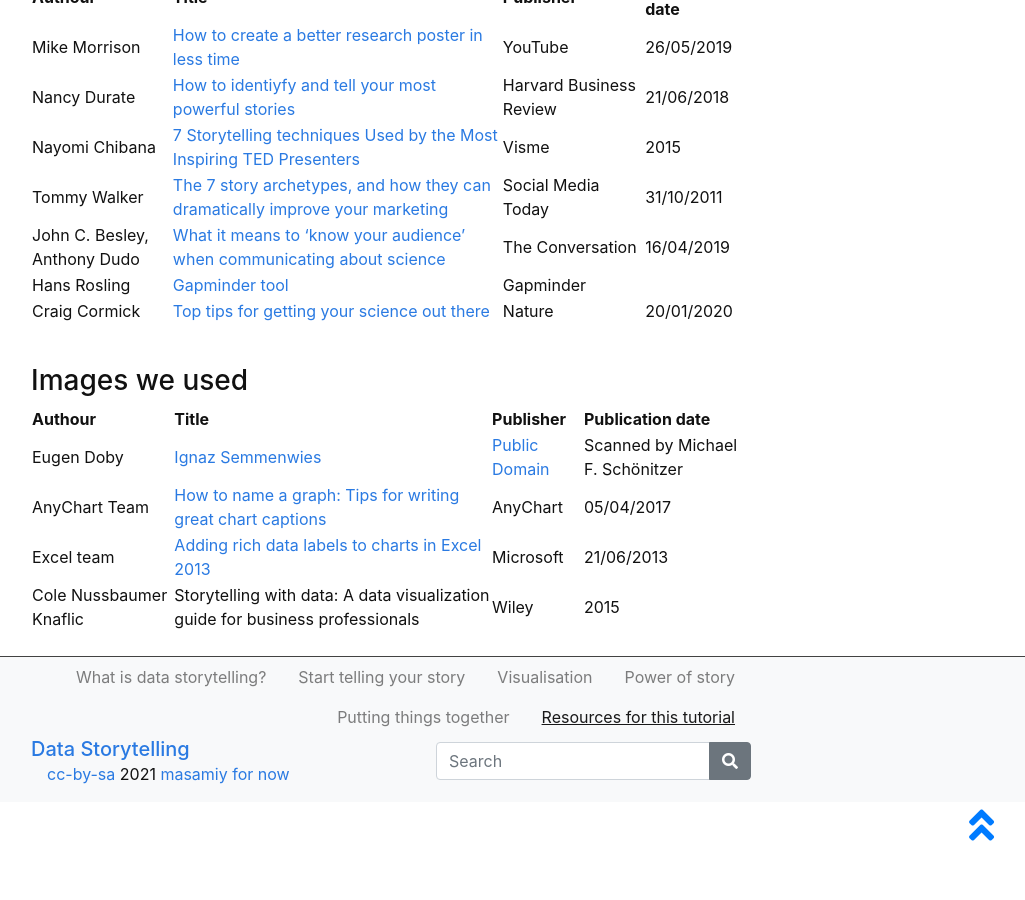
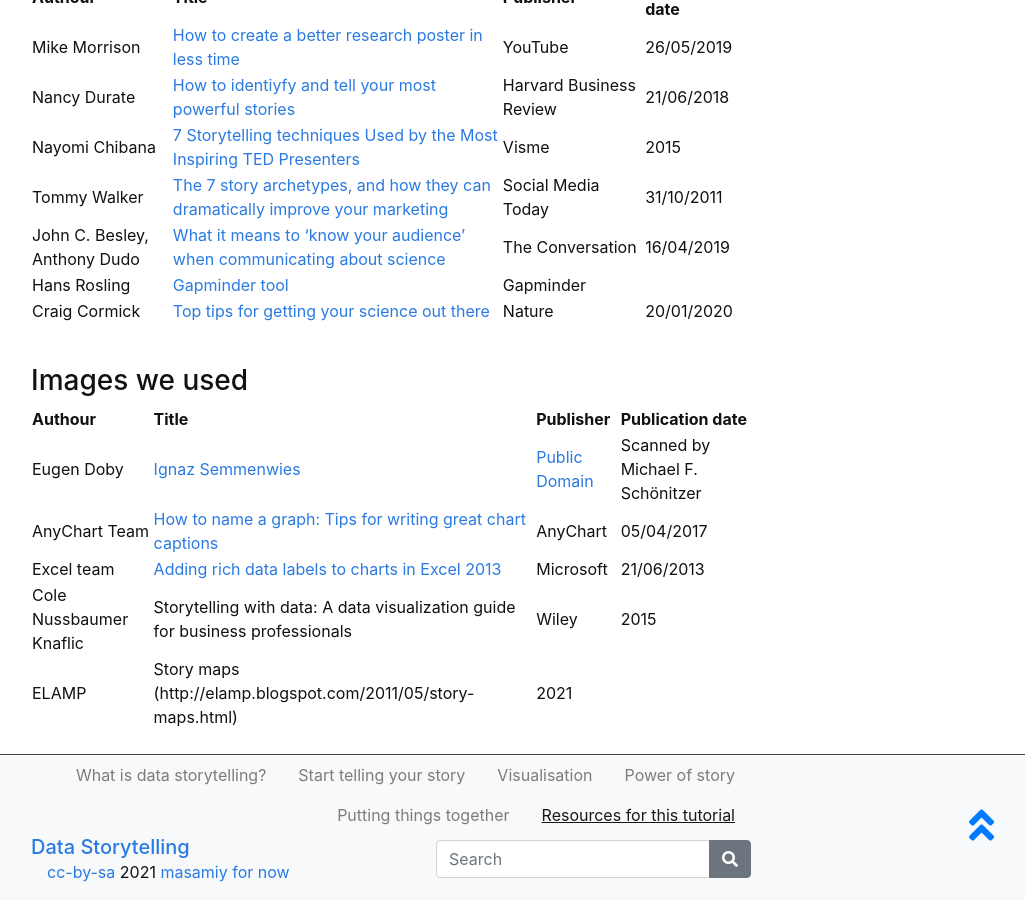
Before and after one commit to masamiy/DataStoryTelling, a Jekyll site: the page built from content/5-Resources.md, in a window 1280 px wide and 900 px high, scrolled down 673 px. Shown: the whole window, without its empty margins (249-1274 px from the left). Built offline with Jekyll 4.4.1, drawn with Linux system fonts in a browser that asks for light colours.

Commit message:
Update 5-Resources.md

```diff
--- a/content/5-Resources.md
+++ b/content/5-Resources.md
@@ -34,3 +34,4 @@ nav: Resources for this tutorial
 | AnyChart Team | [How to name a graph: Tips for writing great chart captions](https://www.anychart.com/blog/2017/04/05/chart-captions-title-graph-tips/) | AnyChart | 05/04/2017|
 | Excel team | [Adding rich data labels to charts in Excel 2013](https://www.microsoft.com/en-us/microsoft-365/blog/2013/06/21/adding-rich-data-labels-to-charts-in-excel-2013/) | Microsoft | 21/06/2013|
 | Cole Nussbaumer Knaflic | Storytelling with data: A data visualization guide for business professionals | Wiley | 2015 |
+| ELAMP | Story maps (http://elamp.blogspot.com/2011/05/story-maps.html) | 2021 | |
```
